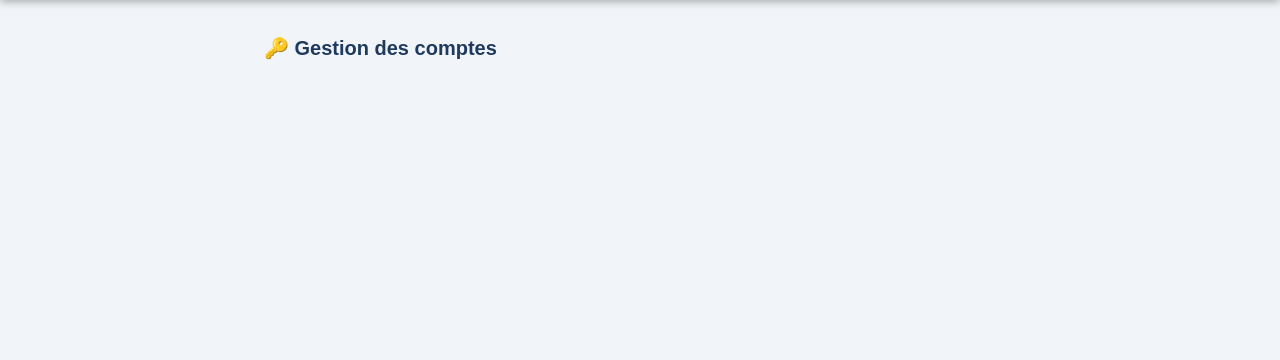
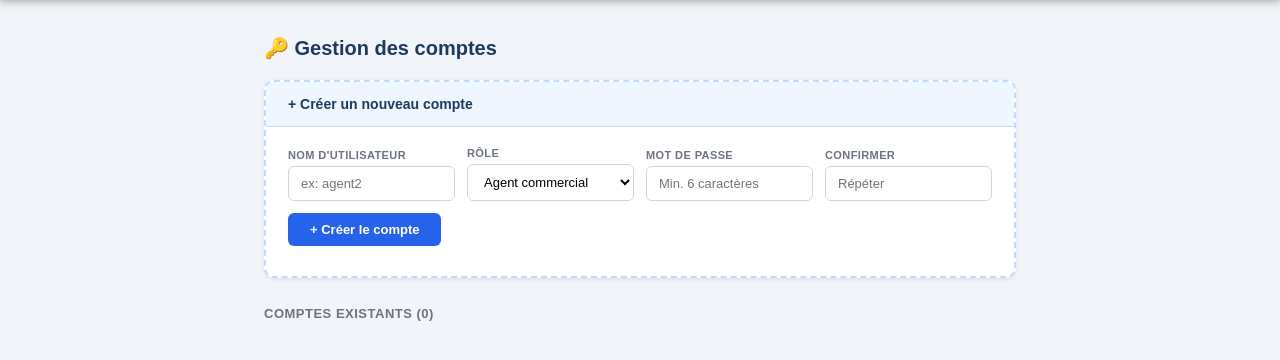
Before and after one commit to riadiguer/facturation, a FastAPI app: template templates/admin_users.html in a window 1280 px wide. Shown: the part 73-433 px from the top of the page. Run offline with FastAPI, Linux system fonts and the light colour scheme; the template is opened without the code that fills it, so the values that code supplies are empty; parts of the project's set-up code (start-up, migrations or seed data) failed here and were passed over; some libraries are stand-ins or nearby versions.

Commit message:
last update

```diff
--- a/main.py
+++ b/main.py
@@ -528,9 +528,80 @@ async def admin_users(request: Request):
         "request":      request,
         "users":        users,
         "current_user": user,
-        "success":      request.query_params.get("success"),
+        "success":      request.query_params.get("success"),  # "1", "created", "deleted"
         "error":        request.query_params.get("error"),
     })
+
+
+@app.post("/admin/users/create", response_class=HTMLResponse)
+async def create_user(request: Request):
+    current = session_user(request)
+    if not current:
+        return RedirectResponse(url="/login", status_code=302)
+    if current["role"] != "admin":
+        return RedirectResponse(url="/", status_code=302)
+
+    form = await request.form()
+    username = str(form.get("username", "")).strip().lower()
+    password = str(form.get("password", "")).strip()
+    confirm  = str(form.get("confirm_password", "")).strip()
+    role     = str(form.get("role", "agent")).strip()
+
+    if not username or len(username) < 3:
+        return RedirectResponse(
+            url="/admin/users?error=Le+nom+d%27utilisateur+doit+avoir+au+moins+3+caractères",
+            status_code=302
+        )
+    if role not in ("admin", "agent"):
+        return RedirectResponse(
+            url="/admin/users?error=Rôle+invalide",
+            status_code=302
+        )
+    if len(password) < 6:
+        return RedirectResponse(
+            url="/admin/users?error=Le+mot+de+passe+doit+avoir+au+moins+6+caractères",
+            status_code=302
+        )
+    if password != confirm:
+        return RedirectResponse(
+            url="/admin/users?error=Les+mots+de+passe+ne+correspondent+pas",
+            status_code=302
+        )
+
+    conn = get_db()
+    try:
+        conn.execute(
+            "INSERT INTO users (username, password_hash, role) VALUES (%s, %s, %s)",
+            (username, hash_password(password), role)
+        )
+        conn.commit()
+        conn.close()
+        return RedirectResponse(url="/admin/users?success=created", status_code=302)
+    except psycopg2.IntegrityError:
+        conn.close()
+        return RedirectResponse(
+            url="/admin/users?error=Ce+nom+d%27utilisateur+existe+déjà",
+            status_code=302
+        )
+
+
+@app.post("/admin/users/{user_id}/delete", response_class=HTMLResponse)
+async def delete_user(request: Request, user_id: int):
+    current = session_user(request)
+    if not current:
+        return RedirectResponse(url="/login", status_code=302)
+    if current["role"] != "admin":
+        return RedirectResponse(url="/", status_code=302)
+    if current["id"] == user_id:
+        return RedirectResponse(
+            url="/admin/users?error=Vous+ne+pouvez+pas+supprimer+votre+propre+compte",
+            status_code=302
+        )
+    conn = get_db()
+    conn.execute("DELETE FROM users WHERE id = %s", (user_id,))
+    conn.commit()
+    conn.close()
+    return RedirectResponse(url="/admin/users?success=deleted", status_code=302)
 
 
 @app.post("/admin/users/{user_id}/password", response_class=HTMLResponse)
--- a/templates/admin_users.html
+++ b/templates/admin_users.html
@@ -232,6 +232,90 @@
         .btn-toggle:hover { background: #dbeafe; }
         .btn-toggle.open  { background: #fef2f2; color: #dc2626; border-color: #fca5a5; }
         .btn-toggle.open:hover { background: #fee2e2; }
+
+        /* ── Create user card ── */
+        .create-card {
+            background: white;
+            border-radius: 10px;
+            box-shadow: 0 1px 4px rgba(0,0,0,.1);
+            overflow: hidden;
+            margin-bottom: 28px;
+            border: 2px dashed #bfdbfe;
+        }
+
+        .create-card-header {
+            background: #eff6ff;
+            padding: 14px 22px;
+            font-size: 14px;
+            font-weight: bold;
+            color: #1e3a5f;
+            border-bottom: 1px solid #bfdbfe;
+        }
+
+        .create-form {
+            padding: 20px 22px;
+        }
+
+        .create-row {
+            display: flex;
+            gap: 12px;
+            flex-wrap: wrap;
+            align-items: flex-end;
+        }
+
+        .create-row .form-group { min-width: 150px; }
+
+        .form-group select {
+            width: 100%;
+            border: 1px solid #d1d5db;
+            border-radius: 6px;
+            padding: 9px 12px;
+            font-size: 13px;
+            outline: none;
+            background: white;
+            transition: border-color .2s;
+        }
+        .form-group select:focus {
+            border-color: #2563eb;
+            box-shadow: 0 0 0 3px rgba(37,99,235,.1);
+        }
+
+        .btn-create {
+            background: #2563eb;
+            color: white;
+            border: none;
+            border-radius: 6px;
+            padding: 9px 22px;
+            font-size: 13px;
+            font-weight: bold;
+            cursor: pointer;
+            white-space: nowrap;
+            transition: background .2s;
+        }
+        .btn-create:hover { background: #1d4ed8; }
+
+        .btn-delete {
+            background: #fef2f2;
+            color: #dc2626;
+            border: 1px solid #fca5a5;
+            border-radius: 6px;
+            padding: 6px 14px;
+            font-size: 12px;
+            font-weight: bold;
+            cursor: pointer;
+            transition: background .15s;
+            margin-left: 8px;
+        }
+        .btn-delete:hover { background: #fee2e2; }
+
+        .section-title {
+            font-size: 13px;
+            font-weight: bold;
+            color: #6b7280;
+            text-transform: uppercase;
+            letter-spacing: .5px;
+            margin-bottom: 12px;
+        }
     </style>
 </head>
 <body>
@@ -257,14 +341,55 @@
 
     <div class="page-title">&#128273; Gestion des comptes</div>
 
-    {% if success %}
+    {% if success == '1' %}
     <div class="alert success">&#10003; Mot de passe modifié avec succès.</div>
+    {% elif success == 'created' %}
+    <div class="alert success">&#10003; Compte créé avec succès.</div>
+    {% elif success == 'deleted' %}
+    <div class="alert success">&#10003; Compte supprimé.</div>
     {% endif %}
 
     {% if error %}
     <div class="alert error">&#9888; {{ error }}</div>
     {% endif %}
 
+    <!-- ── Create new account ── -->
+    <div class="create-card">
+        <div class="create-card-header">&#43; Créer un nouveau compte</div>
+        <div class="create-form">
+            <form method="post" action="/admin/users/create" onsubmit="return validateCreate()">
+                <div class="create-row">
+                    <div class="form-group">
+                        <label>Nom d'utilisateur</label>
+                        <input type="text" name="username" id="new-username"
+                               placeholder="ex: agent2" minlength="3" required>
+                    </div>
+                    <div class="form-group">
+                        <label>Rôle</label>
+                        <select name="role" id="new-role">
+                            <option value="agent">Agent commercial</option>
+                            <option value="admin">Administrateur</option>
+                        </select>
+                    </div>
+                    <div class="form-group">
+                        <label>Mot de passe</label>
+                        <input type="password" name="password" id="new-pw"
+                               placeholder="Min. 6 caractères" minlength="6" required>
+                    </div>
+                    <div class="form-group">
+                        <label>Confirmer</label>
+                        <input type="password" name="confirm_password" id="new-cpw"
+                               placeholder="Répéter" required>
+                    </div>
+                    <button type="submit" class="btn-create">&#43; Créer le compte</button>
+                </div>
+                <p class="pw-hint" id="create-hint" style="color:#dc2626;"></p>
+            </form>
+        </div>
+    </div>
+
+    <!-- ── Existing accounts ── -->
+    <div class="section-title">Comptes existants ({{ users | length }})</div>
     <div class="users-list">
         {% for u in users %}
         <div class="user-card">
@@ -281,9 +406,17 @@
                         </div>
                     </div>
                 </div>
-                <button class="btn-toggle" onclick="toggleForm({{ u.id }})" id="btn-{{ u.id }}">
-                    &#128274; Changer le mot de passe
-                </button>
+                <div style="display:flex; align-items:center; gap:6px;">
+                    <button class="btn-toggle" onclick="toggleForm({{ u.id }})" id="btn-{{ u.id }}">
+                        &#128274; Changer le mot de passe
+                    </button>
+                    {% if u.id != current_user.id %}
+                    <form method="post" action="/admin/users/{{ u.id }}/delete"
+                          onsubmit="return confirm('Supprimer le compte « {{ u.username }} » ?')">
+                        <button type="submit" class="btn-delete">&#128465; Supprimer</button>
+                    </form>
+                    {% endif %}
+                </div>
             </div>
 
             <!-- Password change form -->
@@ -325,6 +458,22 @@ function toggleForm(id) {
     }
 }
 
+function validateCreate() {
+    const pw   = document.getElementById('new-pw').value;
+    const cpw  = document.getElementById('new-cpw').value;
+    const hint = document.getElementById('create-hint');
+    if (pw.length < 6) {
+        hint.textContent = 'Le mot de passe doit avoir au moins 6 caractères.';
+        return false;
+    }
+    if (pw !== cpw) {
+        hint.textContent = 'Les mots de passe ne correspondent pas.';
+        return false;
+    }
+    hint.textContent = '';
+    return true;
+}
+
 function validateForm(id) {
     const pw  = document.getElementById('pw-'  + id).value;
     const cpw = document.getElementById('cpw-' + id).value;
```
